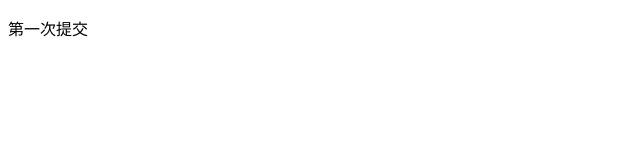
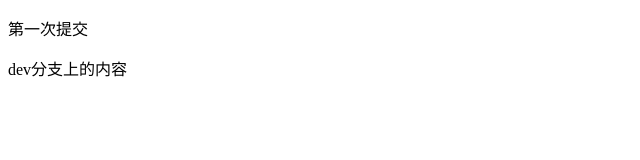
Before and after one commit to carina941314/vue_project, a plain HTML site: page index.html in a window 1280 px wide. Shown: the whole page, without its empty margins (0-640 px from the left). Drawn offline with Linux system fonts and the light colour scheme.

Commit message:
提交到本地dev分支的内容

```diff
--- a/index.html
+++ b/index.html
@@ -8,5 +8,6 @@
 </head>
 <body>
      <p>第一次提交</p>
+     <p>dev分支上的内容</p>
 </body>
 </html>
```
